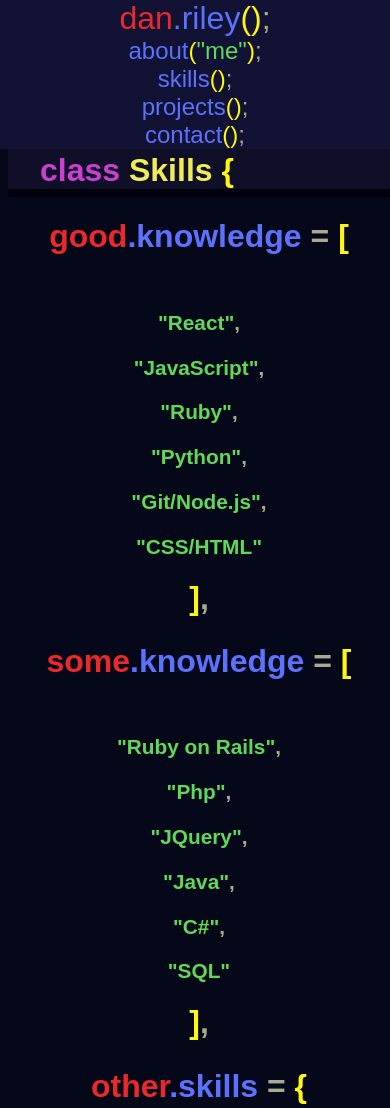
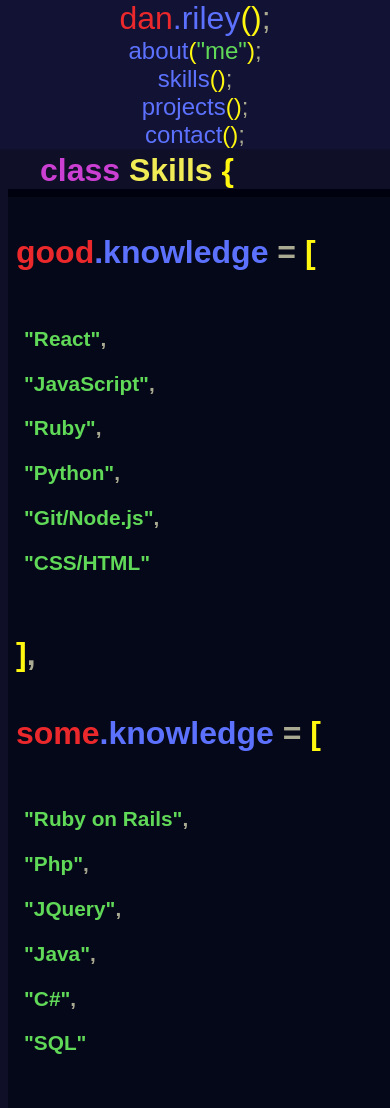
Before and after one commit to poeticider/portfolio, a plain HTML site: page skills.html in a window 390 px wide. Shown: the top 1108 px of the page. Drawn offline with Linux system fonts and the light colour scheme; a web font is replaced by a local one.

Commit message:
compresses images. mobile site layout fixed

```diff
--- a/resources/style.css
+++ b/resources/style.css
@@ -344,9 +344,11 @@ figcaption {
 @media (max-width: 768px) {
 
     body {
-        border-left: #050818 solid 0.5rem;
+        border-left: #0F0F28 solid 0.5rem;
         border-bottom: #00010E solid 0.5rem;
+        overflow: auto;
     }
+
 
     /* header */
 
@@ -368,6 +370,7 @@ figcaption {
     .h1Main {
         margin-top: 6.5rem;
     }
+
 
     .profilePic {
         display: none;
@@ -407,8 +410,13 @@ figcaption {
 
     .tabOver {
         /*padding left was 1rem */
-        padding-left: 0rem;
-        text-align: center;
+        padding-left: 0.5rem;
+        text-align: left;
+        padding-bottom: 0.5rem;
+    }
+
+    .h2Main {
+        padding-top: 1rem;
     }
 
     h2 {
@@ -421,4 +429,8 @@ figcaption {
         padding-left: 0.5rem;
     }
 
+    .pushLeft {
+        padding-left: 17rem;
+    }
+
 }
--- a/skills.html
+++ b/skills.html
@@ -61,7 +61,7 @@
                     <h3 class="skillsObject">"Git/Node.js"<span class="semiColon">,</span></h3>
                     <h3 class="skillsObject">"CSS/HTML"</h3>
                 </div>
-                <h2 class ="h2Main"><span class="brackets">]</span><span class="semiColon">,</span></h2>
+                <h2 class ="h2Main"><span class="brackets">]</span><span class="semiColon">,</span><span class="pushLeft"></span></h2>
 
 
                 <h2 class="h2Main"><span class="highlightRedBold">some</span>.knowledge <span class="semiColonBold">=</span> <span class="brackets">[</span></h2>
@@ -75,7 +75,7 @@
                     <h3 class="skillsObject">"C#"<span class="semiColon">,</span></h3>
                     <h3 class="skillsObject">"SQL"</h3>
                 </div>
-                <h2 class ="h2Main"><span class="brackets">]<span class="semiColon">,</span></h2>
+                <h2 class ="h2Main"><span class="brackets">]<span class="semiColon">,</span><span class="pushLeft"></span></h2>
 
 
                 <h2 class="h2Main"><span class="highlightRedBold">other</span>.skills <span class="semiColonBold">=</span> <span class="brackets">{</span></h2>
@@ -89,7 +89,7 @@
                     <h3 class="skillsObjectBlue"><span class="highlightRed">organisational</span>.skills<span class="semiColon">;</span></h3>
                     <h3 class="skillsObjectBlue"><span class="highlightRed">tech</span>.support<span class="semiColon">;</span></h3>
                 </div>
-                <h2 class="h2Main"><span class="brackets">}</span><span class="semiColon">;</span></h2>
+                <h2 class="h2Main"><span class="brackets">}</span><span class="semiColon">;</span><span class="pushLeft"></span></h2>
 
             </section>
 
```
Also changed, not shown: resources/media/images/danKoreaCrop.jpg (added), resources/media/images/dan_cheers.jpg (added), resources/media/images/dan_laptops_crop.jpg (added), resources/media/images/dan_profile_blue.jpg (added), resources/media/images/dan_profile_blue.png (deleted), resources/media/images/dan_profile_blue_crop.jpg (added), resources/media/images/dan_profile_blue_crop.png (deleted), 2 other files.
